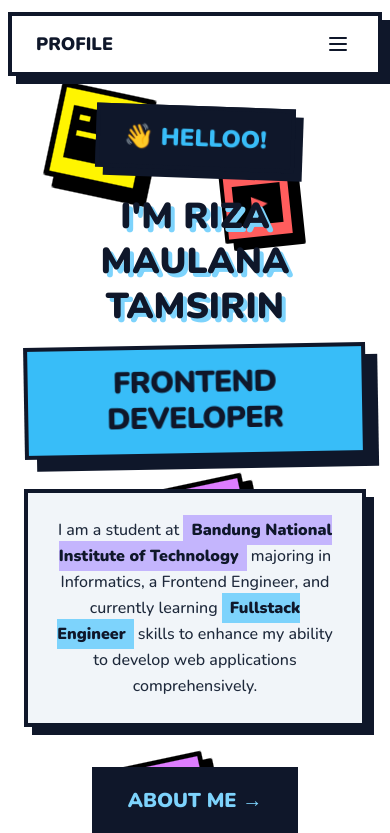
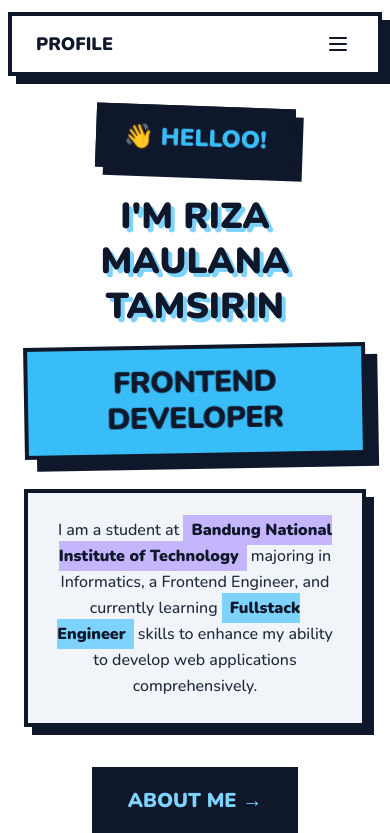
Before and after one commit to Notnoir/web-profile-next, a Next.js app: page / in a window 390 px wide. Shown: the top 833 px of the page. Built offline with nearby package versions, Linux system fonts and the light colour scheme.

Commit message:
improve design

```diff
--- a/components/sections/ProfileSection.tsx
+++ b/components/sections/ProfileSection.tsx
@@ -25,8 +25,8 @@
       id="profile"
       className="min-h-screen bg-white relative overflow-hidden py-12 sm:py-16 lg:py-20"
     >
-      {/* Neo Brutalism Icons Background */}
-      <div className="absolute inset-0 overflow-hidden pointer-events-none">
+      {/* Neo Brutalism Icons Background - Hidden on Mobile */}
+      <div className="hidden sm:block absolute inset-0 overflow-hidden pointer-events-none">
         {/* CreditCard Icon - Top Left */}
         <div className="absolute top-20 left-10 w-32 h-32 rotate-12">
           <Image
```
